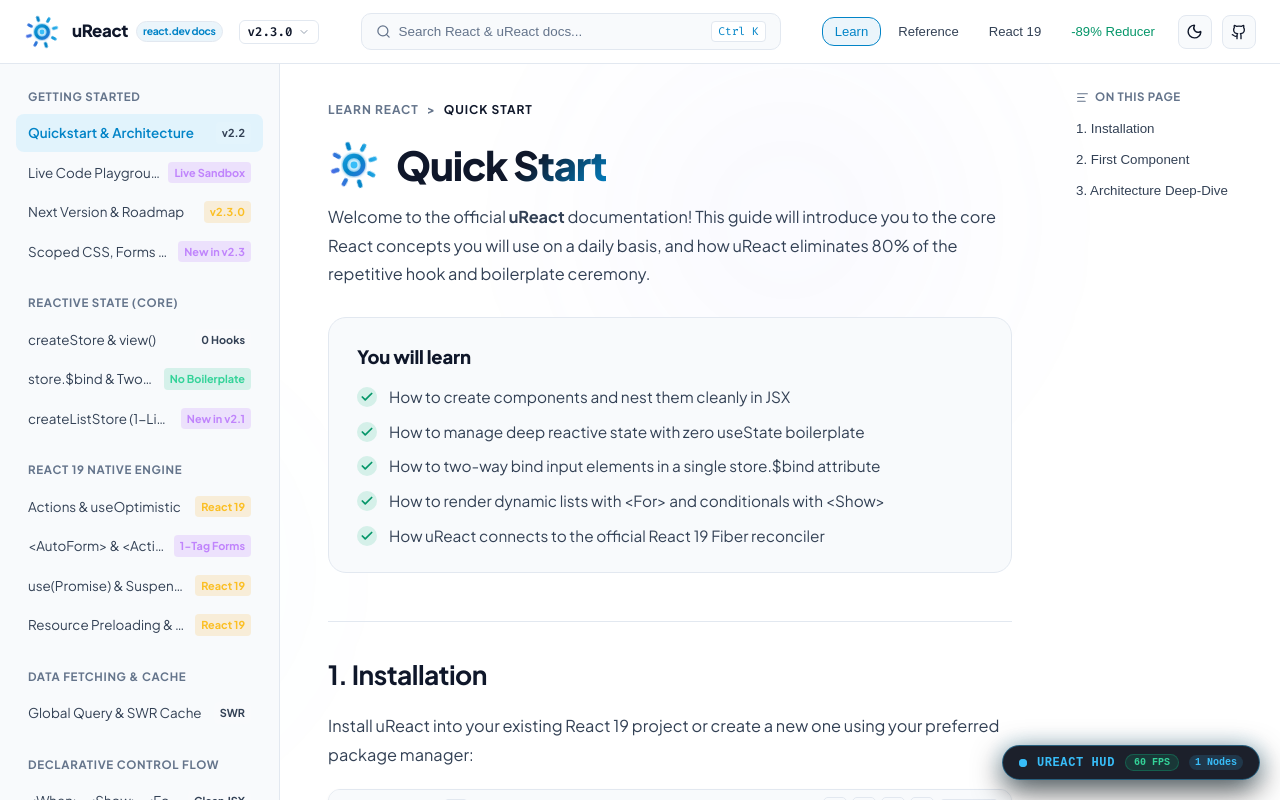
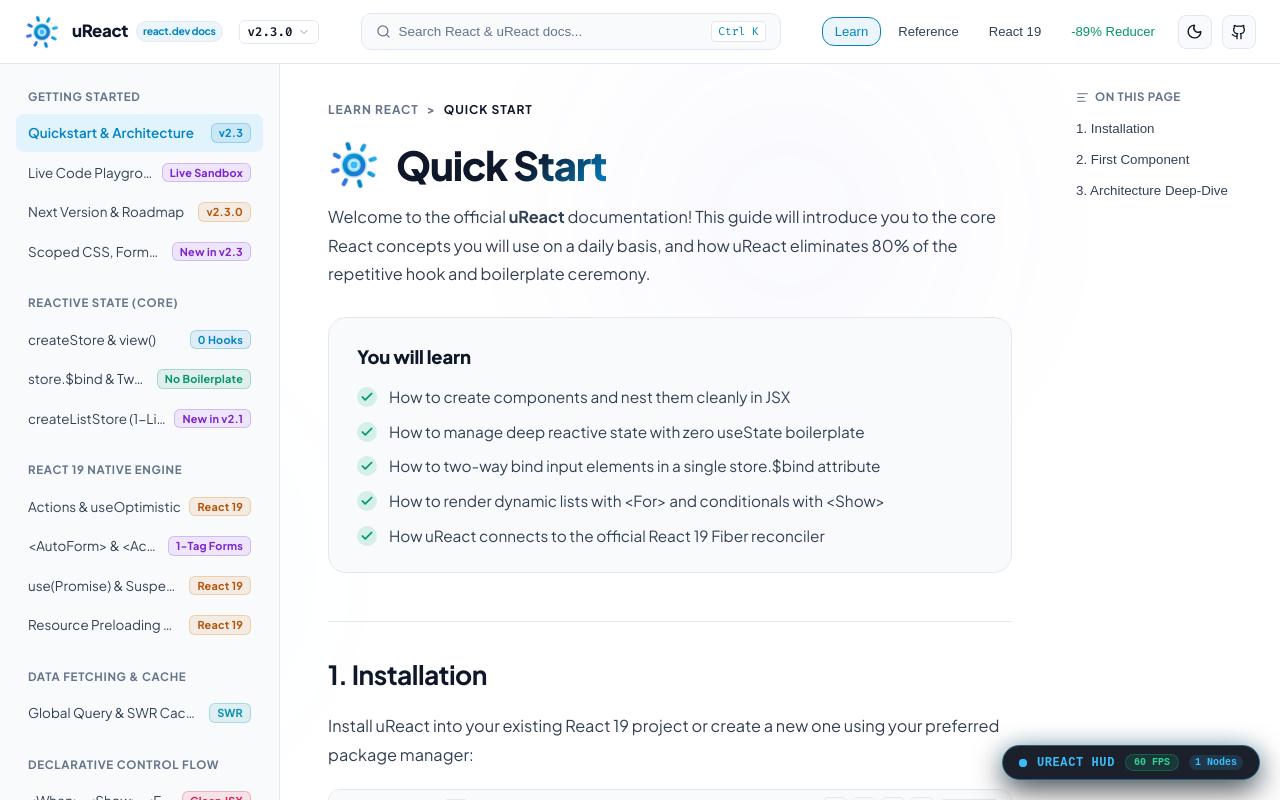
Before and after one commit to jins-coder/uReact, a React (Vite) app: page / in a window 1280 px wide. Shown: the top 800 px of the page. Built offline with nearby package versions, Linux system fonts and the light colour scheme.

Commit message:
fix(ui): apply theme-harmonious colors and pill styling to all sidebar badges

```diff
--- a/src/projects/docs-portal/components/DocSidebar.tsx
+++ b/src/projects/docs-portal/components/DocSidebar.tsx
@@ -7,6 +7,54 @@
   onSelectPage: (id: string) => void;
   mobileMenuOpen: boolean;
   onCloseMobileMenu: () => void;
+}
+
+function getBadgeStyle(badgeType?: string): React.CSSProperties {
+  switch (badgeType) {
+    case 'react19':
+      return {
+        background: 'rgba(245, 158, 11, 0.14)',
+        color: 'var(--accent-amber, #f59e0b)',
+        border: '1px solid rgba(245, 158, 11, 0.3)'
+      };
+    case 'reduction':
+      return {
+        background: 'rgba(16, 185, 129, 0.14)',
+        color: 'var(--accent-emerald, #10b981)',
+        border: '1px solid rgba(16, 185, 129, 0.3)'
+      };
+    case 'new':
+      return {
+        background: 'rgba(168, 85, 247, 0.14)',
+        color: 'var(--accent-purple, #a855f7)',
+        border: '1px solid rgba(168, 85, 247, 0.3)'
+      };
+    case 'swr':
+      return {
+        background: 'rgba(6, 182, 212, 0.14)',
+        color: '#06b6d4',
+        border: '1px solid rgba(6, 182, 212, 0.3)'
+      };
+    case 'flow':
+      return {
+        background: 'rgba(244, 63, 94, 0.14)',
+        color: 'var(--accent-rose, #f43f5e)',
+        border: '1px solid rgba(244, 63, 94, 0.3)'
+      };
+    case 'shortcuts':
+      return {
+        background: 'rgba(99, 102, 241, 0.14)',
+        color: 'var(--accent-indigo, #6366f1)',
+        border: '1px solid rgba(99, 102, 241, 0.3)'
+      };
+    case 'core':
+    default:
+      return {
+        background: 'rgba(56, 189, 248, 0.14)',
+        color: 'var(--accent-cyan, #0284c7)',
+        border: '1px solid rgba(56, 189, 248, 0.3)'
+      };
+  }
 }
 
 export function DocSidebar({
@@ -83,29 +131,21 @@
 
                     {item.badge && (
                       <span
+                        className={`sidebar-badge badge-${item.badgeType || 'core'}`}
                         style={{
                           fontSize: '0.68rem',
-                          padding: '2px 6px',
-                          borderRadius: '4px',
+                          padding: '2px 7px',
+                          borderRadius: '6px',
                           fontWeight: 700,
                           flexShrink: 0,
                           marginLeft: '8px',
-                          background:
-                            item.badgeType === 'react19'
-                              ? 'rgba(245, 158, 11, 0.15)'
-                              : item.badgeType === 'reduction'
-                              ? 'rgba(16, 185, 129, 0.15)'
-                              : item.badgeType === 'new'
-                              ? 'rgba(168, 85, 247, 0.15)'
-                              : 'rgba(255, 255, 255, 0.08)',
-                          color:
-                            item.badgeType === 'react19'
-                              ? '#fbbf24'
-                              : item.badgeType === 'reduction'
-                              ? '#34d399'
-                              : item.badgeType === 'new'
-                              ? '#c084fc'
-                              : 'var(--text-muted, #94a3b8)'
+                          lineHeight: 1.25,
+                          letterSpacing: '0.02em',
+                          display: 'inline-flex',
+                          alignItems: 'center',
+                          justifyContent: 'center',
+                          whiteSpace: 'nowrap',
+                          ...getBadgeStyle(item.badgeType)
                         }}
                       >
                         {item.badge}
--- a/src/projects/docs-portal/docs/docsData.ts
+++ b/src/projects/docs-portal/docs/docsData.ts
@@ -8,7 +8,7 @@
   path: string;
   title: string;
   badge?: string;
-  badgeType?: 'react19' | 'new' | 'reduction' | 'core';
+  badgeType?: 'react19' | 'new' | 'reduction' | 'core' | 'swr' | 'flow' | 'shortcuts';
   description: string;
   toc?: TOCItem[];
 }
@@ -26,7 +26,7 @@
         id: 'quickstart',
         path: '/docs/quickstart',
         title: 'Quickstart & Architecture',
-        badge: 'v2.2',
+        badge: 'v2.3',
         badgeType: 'core',
         description: 'Install uReact, understand the architecture, and build your first component.',
         toc: [
@@ -189,7 +189,7 @@
         path: '/docs/query-cache',
         title: 'Global Query & SWR Cache',
         badge: 'SWR',
-        badgeType: 'core',
+        badgeType: 'swr',
         description: 'Global request deduplication, optimistic mutations, and window refetch.',
         toc: [
           { id: 'use-query', text: '1. useQuery & SWR Engine' },
@@ -207,7 +207,7 @@
         path: '/docs/control-flow',
         title: '<When>, <Show>, <For>, <Fetch>',
         badge: 'Clean JSX',
-        badgeType: 'core',
+        badgeType: 'flow',
         description: 'Eliminate nested ternary operators, .map() boilerplate, and IIFEs.',
         toc: [
           { id: 'show-when', text: '1. <When> & <Show>' },
@@ -226,7 +226,7 @@
         path: '/docs/time-travel',
         title: 'Time-Travel & Keyboard Shortcuts',
         badge: 'Undo/Redo',
-        badgeType: 'core',
+        badgeType: 'shortcuts',
         description: 'Multi-step state history stack and declarative hotkey bindings.',
         toc: [
           { id: 'history-store', text: '1. createHistoryStore' },
--- a/src/projects/docs-portal/styles.css
+++ b/src/projects/docs-portal/styles.css
@@ -1753,6 +1753,107 @@
   color: var(--text-main) !important;
 }
 
+/* Sidebar Badge Labels */
+.sidebar-badge {
+  font-size: 0.68rem;
+  padding: 2px 7px;
+  border-radius: 6px;
+  font-weight: 700;
+  flex-shrink: 0;
+  margin-left: 8px;
+  line-height: 1.25;
+  letter-spacing: 0.02em;
+  display: inline-flex;
+  align-items: center;
+  justify-content: center;
+  white-space: nowrap;
+}
+
+[data-theme="dark"] .sidebar-badge.badge-core {
+  color: #38bdf8 !important;
+  background: rgba(56, 189, 248, 0.15) !important;
+  border-color: rgba(56, 189, 248, 0.3) !important;
+}
+
+[data-theme="dark"] .sidebar-badge.badge-swr {
+  color: #22d3ee !important;
+  background: rgba(6, 182, 212, 0.15) !important;
+  border-color: rgba(6, 182, 212, 0.3) !important;
+}
+
+[data-theme="dark"] .sidebar-badge.badge-flow {
+  color: #fb7185 !important;
+  background: rgba(244, 63, 94, 0.15) !important;
+  border-color: rgba(244, 63, 94, 0.3) !important;
+}
+
+[data-theme="dark"] .sidebar-badge.badge-shortcuts {
+  color: #818cf8 !important;
+  background: rgba(99, 102, 241, 0.15) !important;
+  border-color: rgba(99, 102, 241, 0.3) !important;
+}
+
+[data-theme="dark"] .sidebar-badge.badge-react19 {
+  color: #fbbf24 !important;
+  background: rgba(245, 158, 11, 0.15) !important;
+  border-color: rgba(245, 158, 11, 0.3) !important;
+}
+
+[data-theme="dark"] .sidebar-badge.badge-reduction {
+  color: #34d399 !important;
+  background: rgba(16, 185, 129, 0.15) !important;
+  border-color: rgba(16, 185, 129, 0.3) !important;
+}
+
+[data-theme="dark"] .sidebar-badge.badge-new {
+  color: #c084fc !important;
+  background: rgba(168, 85, 247, 0.15) !important;
+  border-color: rgba(168, 85, 247, 0.3) !important;
+}
+
+/* Light Theme overrides for ultra-vivid badges */
+[data-theme="light"] .sidebar-badge.badge-core {
+  color: #0284c7 !important;
+  background: rgba(2, 132, 199, 0.1) !important;
+  border-color: rgba(2, 132, 199, 0.25) !important;
+}
+
+[data-theme="light"] .sidebar-badge.badge-swr {
+  color: #0891b2 !important;
+  background: rgba(8, 145, 178, 0.1) !important;
+  border-color: rgba(8, 145, 178, 0.25) !important;
+}
+
+[data-theme="light"] .sidebar-badge.badge-flow {
+  color: #e11d48 !important;
+  background: rgba(225, 29, 72, 0.1) !important;
+  border-color: rgba(225, 29, 72, 0.25) !important;
+}
+
+[data-theme="light"] .sidebar-badge.badge-shortcuts {
+  color: #4f46e5 !important;
+  background: rgba(79, 70, 229, 0.1) !important;
+  border-color: rgba(79, 70, 229, 0.25) !important;
+}
+
+[data-theme="light"] .sidebar-badge.badge-react19 {
+  color: #b45309 !important;
+  background: rgba(217, 119, 6, 0.1) !important;
+  border-color: rgba(217, 119, 6, 0.25) !important;
+}
+
+[data-theme="light"] .sidebar-badge.badge-reduction {
+  color: #059669 !important;
+  background: rgba(5, 150, 105, 0.1) !important;
+  border-color: rgba(5, 150, 105, 0.25) !important;
+}
+
+[data-theme="light"] .sidebar-badge.badge-new {
+  color: #7e22ce !important;
+  background: rgba(147, 51, 234, 0.1) !important;
+  border-color: rgba(147, 51, 234, 0.25) !important;
+}
+
 .pagination-btn:hover {
   border-color: var(--accent-cyan) !important;
   background: var(--accent-cyan-bg) !important;
```
